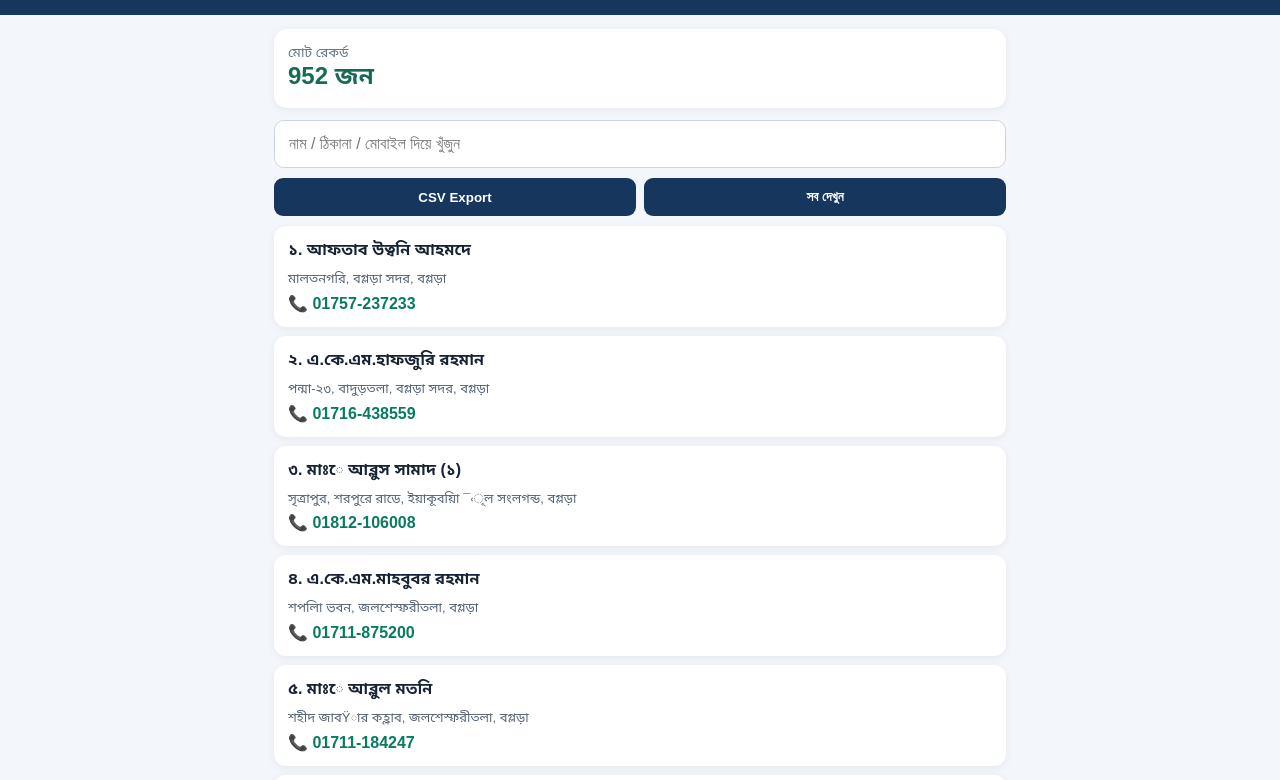
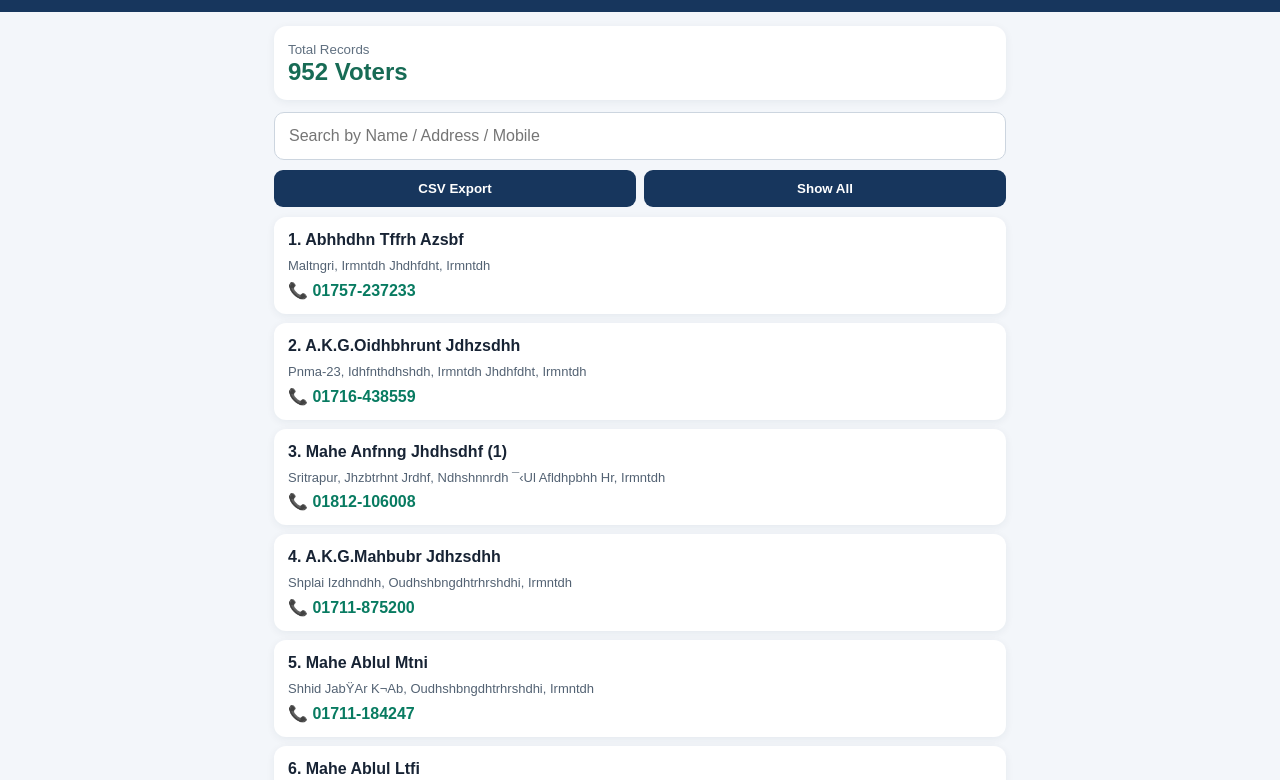
Before and after one commit to mabsiddique2023-bit/Bar-election-27, a plain HTML site: page index.html in a window 1280 px wide. Shown: the part 74-854 px from the top of the page. Drawn offline with Linux system fonts and the light colour scheme.

Commit message:
Change language from Bengali to English in index.html

```diff
--- a/index.html
+++ b/index.html
@@ -1,8 +1,8 @@
 <!doctype html>
-<html lang="bn"><head><meta charset="utf-8"><meta name="viewport" content="width=device-width,initial-scale=1">
+<html lang="en"><head><meta charset="utf-8"><meta name="viewport" content="width=device-width,initial-scale=1">
 <title>Voter List 2027</title>
 <style>
-*{box-sizing:border-box}body{margin:0;background:#f3f6fa;color:#172334;font-family:Arial,'Noto Sans Bengali',sans-serif}
+*{box-sizing:border-box}body{margin:0;background:#f3f6fa;color:#172334;font-family:Arial,sans-serif}
 header{background:#17365d;color:white;padding:22px 18px 18px}h1{font-size:22px;margin:0 0 5px}.sub{opacity:.85;font-size:13px}
 main{padding:14px;max-width:760px;margin:auto}.stat{background:white;border-radius:13px;padding:14px;margin:0 0 12px;box-shadow:0 2px 9px #142b4610}
 .count{font-size:24px;font-weight:bold;color:#176b55}.search{width:100%;padding:14px;border:1px solid #ccd5df;border-radius:10px;font-size:16px;background:white}
@@ -10,59 +10,117 @@ main{padding:14px;max-width:760px;margin:auto}.stat{background:white;border-radi
 .item{background:white;border-radius:12px;padding:14px;margin:9px 0;box-shadow:0 2px 8px #142b4610}.name{font-weight:bold;font-size:16px;margin-bottom:7px}.muted{font-size:13px;color:#536273;line-height:1.6}.phone{color:#087b61;font-weight:bold;display:inline-block;margin-top:4px;text-decoration:none}
 small{color:#607080}.empty{text-align:center;padding:25px;color:#657487}
 </style></head><body>
-<header><h1>ভোটার তালিকা ২০২৭</h1><div class="sub">Offline Voter Directory</div></header>
-<main><div class="stat"><small>মোট রেকর্ড</small><div class="count" id="count">লোড হচ্ছে…</div></div>
-<input id="q" class="search" placeholder="নাম / ঠিকানা / মোবাইল দিয়ে খুঁজুন" autocomplete="off">
-<div class="actions"><button onclick="exportCSV()">CSV Export</button><button onclick="clearSearch()">সব দেখুন</button></div>
+<header><h1>Voter List 2027</h1><div class="sub">Offline Voter Directory</div></header>
+<main><div class="stat"><small>Total Records</small><div class="count" id="count">Loading…</div></div>
+<input id="q" class="search" placeholder="Search by Name / Address / Mobile" autocomplete="off">
+<div class="actions"><button onclick="exportCSV()">CSV Export</button><button onclick="clearSearch()">Show All</button></div>
 <div id="results"></div></main>
 <script>
 let voters=[];
 const esc=s=>String(s??'').replace(/[&<>"']/g,c=>({'&':'&amp;','<':'&lt;','>':'&gt;','"':'&quot;',"'":'&#39;'}[c]));
 
-function bijoyToUni(str) {
+function bijoyToEnglish(str) {
   if (!str) return '';
-  let s = String(str);
-  if (/[\u0980-\u09FF]/.test(s)) return s; // Already Unicode
+  let s = String(str).trim();
 
-  const map = {
-    'Av':'আ','A':'অ','B':'ই','C':'ঈ','D':'উ','E':'ঊ','F':'ঋ','G':'এ','H':'ঐ','I':'ও','J':'ঔ',
-    'K':'ক','L':'খ','M':'গ','N':'ঘ','O':'ঙ','P':'চ','Q':'ছ','R':'জ','S':'ঝ','T':'ঞ',
-    'U':'ট','V':'ঠ','W':'ড','X':'ঢ','Y':'ণ','Z':'ত','_':'থ','`':'দ','a':'ধ','b':'ন',
-    'c':'প','d':'ফ','e':'ব','f':'ভ','g':'ম','h':'য','i':'র','j':'ল','k':'শ','l':'ষ',
-    'm':'স','n':'হ','o':'ড়','p':'ঢ়','q':'য়','r':'ৎ','s':'ং','t':'ঃ','u':'ঁ',
-    'v':'া','w':'ি','x':'ী','y':'ু','z':'ূ','~':'ৃ','‡':'ে','†':'ে','‰':'ৈ','Š':'ৌ',
-    '&':'্','Ö':'্র','ª':'্র','¨':'্য','©':'র্','|':'।',
-    '0':'০','1':'১','2':'২','3':'৩','4':'৪','5':'৫','6':'৬','7':'৭','8':'৮','9':'৯',
-    '°':'ক্ক','±':'ক্ট','²':'ক্ষ','³':'ক্স','´':'গু','µ':'গ্ধ','¶':'গ্ণ','·':'গ্ম','¸':'গ্ল',
-    '¹':'ঙ্ক','º':'ঙ্ক্ষ','»':'ঙ্খ','¼':'ঙ্গ','½':'ঙ্ঘ','¾':'চ্চ','¿':'চ্ছ','À':'জ্জ',
-    'Á':'জ্ঝ','Â':'জ্ঞ','Ã':'ঞ্চ','Ä':'ঞ্ছ','Å':'ঞ্জ','Æ':'ঞ্ঝ','Ç':'ট্ট','È':'ড্ড',
-    'É':'ণ্ট','Ê':'ণ্ঠ','Ë':'ণ্ড','Ì':'ত্ত','Í':'ত্থ','Î':'ত্ম','Ï':'ত্ব','Ð':'দ্দ',
-    'Ñ':'দ্ধ','Ò':'দ্ব','Ó':'দ্ম','Ô':'ন্ত','Õ':'ন্থ','Ö':'ন্দ','×':'ন্ধ','Ø':'ন্ন',
-    'Ù':'ন্ম','Ú':'প্ট','Û':'প্ত','Ü':'প্ন','Ý':'প্প','Þ':'প্ল','ß':'প্স','à':'ব্দ',
-    'á':'ব্ধ','â':'ব্ব','ã':'ব্ল','ä':'ভ্র','å':'ম্ন','æ':'ম্প','ç':'ম্ফ','è':'ম্ব',
-    'é':'ম্ভ','ê':'ম্ম','ë':'ম্ল','ì':'ল্ক','í':'ল্গ','î':'ল্ট','ï':'ল্ড','ð':'ল্প',
-    'ñ':'ল্ম','ò':'ল্ল','ó':'শ্চ','ô':'শ্ছ','õ':'শ্ন','ö':'শ্ম','÷':'শ্ল','ø':'ষ্ক',
-    'ù':'ষ্ট','ú':'ষ্ঠ','û':'ষ্ণ','ü':'ষ্প','ý':'ষ্ফ','þ':'ষ্ম','ÿ':'স্ক','¡':'স্ট',
-    '¢':'স্ত','£':'স্থ','¤':'স্ন','¥':'স্প','¦':'স্ফ','§':'স্ম','«':'হ্ম','¬':'হ্ল','®':'হৃ',
-    'Ï':'ত্ব','wÎ':'ত্রি','Î':'ত্র','Ê':'ণ্ঠ','Ô':'ন্ত','›':'ন্ঠ','œ':'ন্ড','š':'ন্ট','˜':'ন্ধ','—':'ন্দ','–':'ন্থ','•':'ন্ত'
+  // Common legal/location words & abbreviations in Bijoy
+  const commonWords = [
+    [/\+gvt/g, 'Md.'],
+    [/e¸ov/g, 'Bogura'],
+    [/m`i/g, 'Sadar'],
+    [/ev`yoZjv/g, 'Badurtala'],
+    [/R‡jk¦ixZjv/g, 'Jaleswaritola'],
+    [/wkc¦v/g, 'Shibganj'],
+    [/k~Îvczi/g, 'Sutrapur'],
+    [/†kicyi/g, 'Sherpur'],
+    [/BqvKzweqv/g, 'Yakubia'],
+    [/msjMœ/g, 'Adjacent to'],
+    [/gvjwZMi/g, 'Maltinagar'],
+    [/RvgvjMi/g, 'Jamalpur'],
+    [/RvwgjMi/g, 'Jamilnagar'],
+    [/AvdZve/g, 'Aftab'],
+    [/DwÏb/g, 'Uddin'],
+    [/Avn‡g`/g, 'Ahmed'],
+    [/Avng`/g, 'Ahmad'],
+    [/nvwdRyi/g, 'Hafizur'],
+    [/gvneyeyi/g, 'Mahbubur'],
+    [/ingvb/g, 'Rahman'],
+    [/Avãym/g, 'Abdus'],
+    [/mvgv`/g, 'Samad'],
+    [/G\.\+K\.Gg\./g, 'A.K.M.'],
+    [/G\.†K\.Gg\./g, 'A.K.M.'],
+    [/†gv:/g, 'Md.'],
+    [/†gvB`yj/g, 'Moidul'],
+    [/Bmjvg/g, 'Islam'],
+    [/†nvmvBb/g, 'Hossain'],
+    [/†nv‡mb/g, 'Hossen'],
+    [/Avjx/g, 'Ali'],
+    [/Kwig/g, 'Karim'],
+    [/iwng/g, 'Rahim'],
+    [/miKvi/g, 'Sarkar'],
+    [/AvK›`/g, 'Akanda'],
+    [/†PŠayix/g, 'Chowdhury'],
+    [/ZveyK`vi/g, 'Talukder'],
+    [/ZveyK/g, 'Taluk'],
+    [/gÛj/g, 'Mondal'],
+    [/cÖvgvwYK/g, 'Pramanik'],
+    [/wkK`vi/g, 'Sikder'],
+    [/f~Bqv/g, 'Bhuiyan'],
+    [/Lvb/g, 'Khan'],
+    [/wgqv/g, 'Mia'],
+    [/†eMg/g, 'Begum'],
+    [/LvZzb/g, 'Khatun'],
+    [/Av³vi/g, 'Akter'],
+    [/myjZvbv/g, 'Sultana'],
+    [/cÙ-/g, 'Padma-'],
+    [/feb/g, 'Bhaban'],
+    [/†ivW/g, 'Road'],
+    [/cvov/g, 'Para'],
+    [/MÖvg/g, 'Village'],
+    [/WvK/g, 'Post'],
+    [/_vbv/g, 'Thana'],
+    [/†Rjv/g, 'District']
+  ];
+
+  commonWords.forEach(([regex, rep]) => {
+    s = s.replace(regex, rep);
+  });
+
+  // Pre-base kar reordering (w = i, ‡/† = e, ‰ = oi)
+  s = s.replace(/([w‡†‰])([A-Za-z_`|~&ª¨©°-\u00FF]+)/g, '$2$1');
+
+  const charMap = {
+    'Av':'a','A':'a','B':'i','C':'ee','D':'u','E':'u','F':'ri','G':'e','H':'oi','I':'o','J':'ou',
+    'K':'k','L':'kh','M':'g','N':'gh','O':'ng','P':'ch','Q':'chh','R':'j','S':'jh','T':'n',
+    'U':'t','V':'th','W':'d','X':'dh','Y':'n','Z':'t','_':'th','`':'d','a':'dh','b':'n',
+    'c':'p','d':'f','e':'b','f':'bh','g':'m','h':'z','i':'r','j':'l','k':'sh','l':'sh',
+    'm':'s','n':'h','o':'r','p':'rh','q':'y','r':'t','s':'ng','t':'h','u':'n',
+    'v':'a','w':'i','x':'i','y':'u','z':'u','~':'ri','‡':'e','†':'e','‰':'oi','Š':'ou',
+    '&':'','Ö':'r','ª':'r','¨':'y','©':'r','|':'.',
+    '°':'kk','±':'kt','²':'ksh','³':'ks','´':'gu','µ':'gdh','¶':'gn','·':'gm','¸':'gl',
+    '¹':'nk','¼':'ng','¾':'cch','¿':'chh','À':'jj','Â':'gy','Ã':'nch','Å':'nj',
+    'Ç':'tt','È':'dd','É':'nt','Ë':'nd','Ì':'tt','Í':'tth','Î':'tr','Ï':'tw','Ð':'dd',
+    'Ñ':'ddh','Ò':'dw','Ó':'dm','Ô':'nt','Õ':'nth','Ö':'nd','×':'ndh','Ø':'nn',
+    'Ù':'nm','Û':'pt','Ü':'pn','Ý':'pp','Þ':'pl','à':'bd','á':'bdh','â':'bb','ã':'bl',
+    'ä':'bhr','æ':'mp','è':'mb','é':'mbh','ê':'mm','ì':'lk','î':'lt','ï':'ld','ð':'lp',
+    'ò':'ll','ó':'shch','õ':'shn','ö':'shm','ø':'shk','ù':'sht','ú':'shth','û':'shn',
+    'ü':'shp','ÿ':'sk','¡':'st','¢':'st','£':'sth','¤':'sn','¥':'sp','§':'sm','«':'hm',
+    'wÎ':'tri','›':'nth','œ':'nd','š':'nt','˜':'ndh','—':'nd','–':'nth','•':'nt'
   };
 
-  // Pre-base kar reordering (ি, ে, ৈ)
-  s = s.replace(/([w‡†‰])([A-Za-z_`|~&ª¨©°-\u00FF]+)/g, '$2$1');
+  const keys = Object.keys(charMap).sort((a,b) => b.length - a.length);
+  const regex = new RegExp(keys.map(k => k.replace(/[.*+?^${}()|[\]\\]/g, '\\$&')).join('|'), 'g');
+  s = s.replace(regex, m => charMap[m] ?? m);
 
-  // Replace multi-char and single-char tokens
-  const keys = Object.keys(map).sort((a,b) => b.length - a.length);
-  const regex = new RegExp(keys.map(k => k.replace(/[.*+?^${}()|[\]\\]/g, '\\$&')).join('|'), 'g');
-  s = s.replace(regex, m => map[m] || m);
-
-  // Fix e-kar + aa-kar -> o-kar (ে + া = ো) and e-kar + ou-kar
-  s = s.replace(/ো/g, 'ো').replace(/ৌ/g, 'ৌ');
+  // Clean up vowel combinations and capitalize words
+  s = s.replace(/ea/g, 'o').replace(/aa/g, 'a').replace(/ii/g, 'i').replace(/uu/g, 'u');
+  s = s.replace(/\b\w/g, c => c.toUpperCase());
   return s;
 }
 
 const origRender = function(list){
   const root=document.getElementById('results');root.innerHTML='';
-  if(!list.length){root.innerHTML='<div class="empty">কোনো তথ্য পাওয়া যায়নি</div>';return}
+  if(!list.length){root.innerHTML='<div class="empty">No records found</div>';return}
   list.forEach(v=>{
     const el=document.createElement('div');el.className='item';
     const cleanPhone = String(v.phone||'').replace(/[^0-9+]/g,'');
@@ -73,30 +131,30 @@ const origRender = function(list){
 
 function render(list){
   const converted = list.map(v => ({
-    serial: bijoyToUni(v.serial),
-    name: bijoyToUni(v.name),
-    address: bijoyToUni(v.address),
+    serial: v.serial,
+    name: bijoyToEnglish(v.name),
+    address: bijoyToEnglish(v.address),
     phone: v.phone
   }));
   origRender(converted);
 }
 
-fetch('voters.json').then(r=>r.json()).then(d=>{voters=d;document.getElementById('count').textContent=d.length+' জন';render(d.slice(0,100));});
+fetch('voters.json').then(r=>r.json()).then(d=>{voters=d;document.getElementById('count').textContent=d.length+' Voters';render(d.slice(0,100));});
 
 document.getElementById('q').addEventListener('input',e=>{
   const q=e.target.value.trim().toLowerCase();
   if(!q){render(voters.slice(0,100));return}
   const found=voters.filter(v=>{
-    const uName = bijoyToUni(v.name).toLowerCase();
-    const uAddr = bijoyToUni(v.address).toLowerCase();
-    return [v.serial, v.name, v.address, uName, uAddr, v.phone].some(x=>String(x).toLowerCase().includes(q));
+    const eName = bijoyToEnglish(v.name).toLowerCase();
+    const eAddr = bijoyToEnglish(v.address).toLowerCase();
+    return [v.serial, v.name, v.address, eName, eAddr, v.phone].some(x=>String(x).toLowerCase().includes(q));
   });
   render(found.slice(0,300));
 });
 function clearSearch(){document.getElementById('q').value='';render(voters.slice(0,100))}
 function exportCSV(){
-  const lines=[['ক্রমিক','নাম','ঠিকানা','মোবাইল'],...voters.map(v=>[bijoyToUni(v.serial),bijoyToUni(v.name),bijoyToUni(v.address),v.phone])];
+  const lines=[['Serial','Name','Address','Mobile'],...voters.map(v=>[v.serial,bijoyToEnglish(v.name),bijoyToEnglish(v.address),v.phone])];
   const csv='\ufeff'+lines.map(r=>r.map(x=>'"'+String(x??'').replace(/"/g,'""')+'"').join(',')).join('\r\n');
-  const a=document.createElement('a');a.href=URL.createObjectURL(new Blob([csv],{type:'text/csv;charset=utf-8'}));a.download='Voter-List-2027.csv';a.click();URL.revokeObjectURL(a.href);
+  const a=document.createElement('a');a.href=URL.createObjectURL(new Blob([csv],{type:'text/csv;charset=utf-8'}));a.download='Voter-List-2027-English.csv';a.click();URL.revokeObjectURL(a.href);
 }
 </script></body></html>
```
